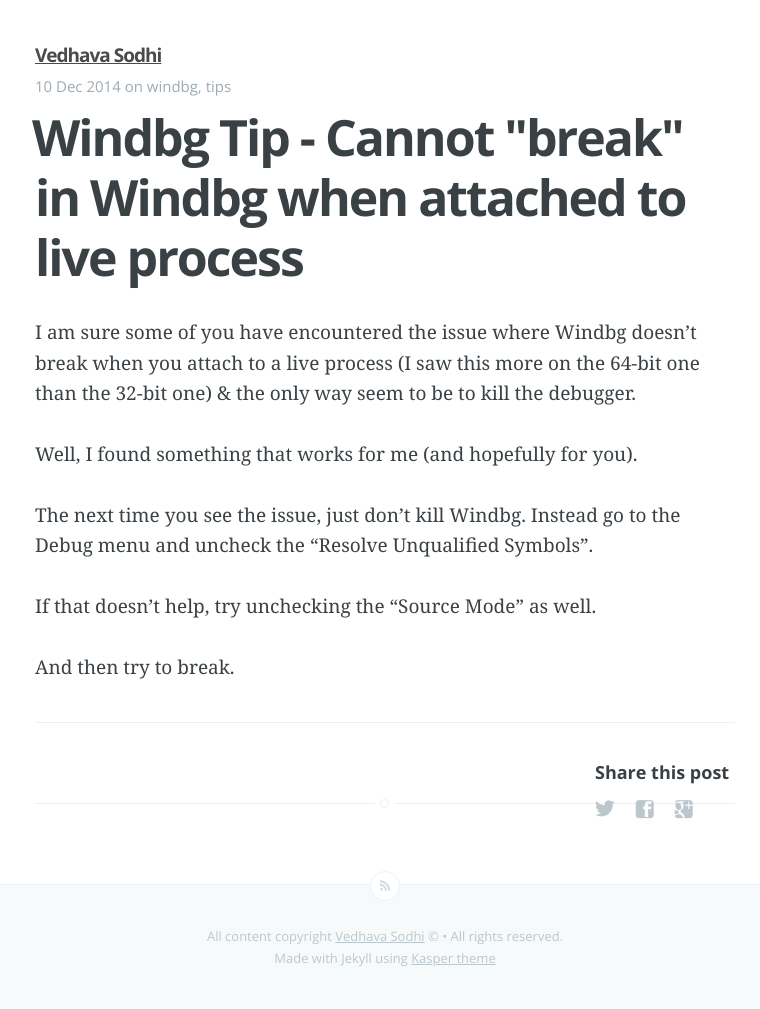
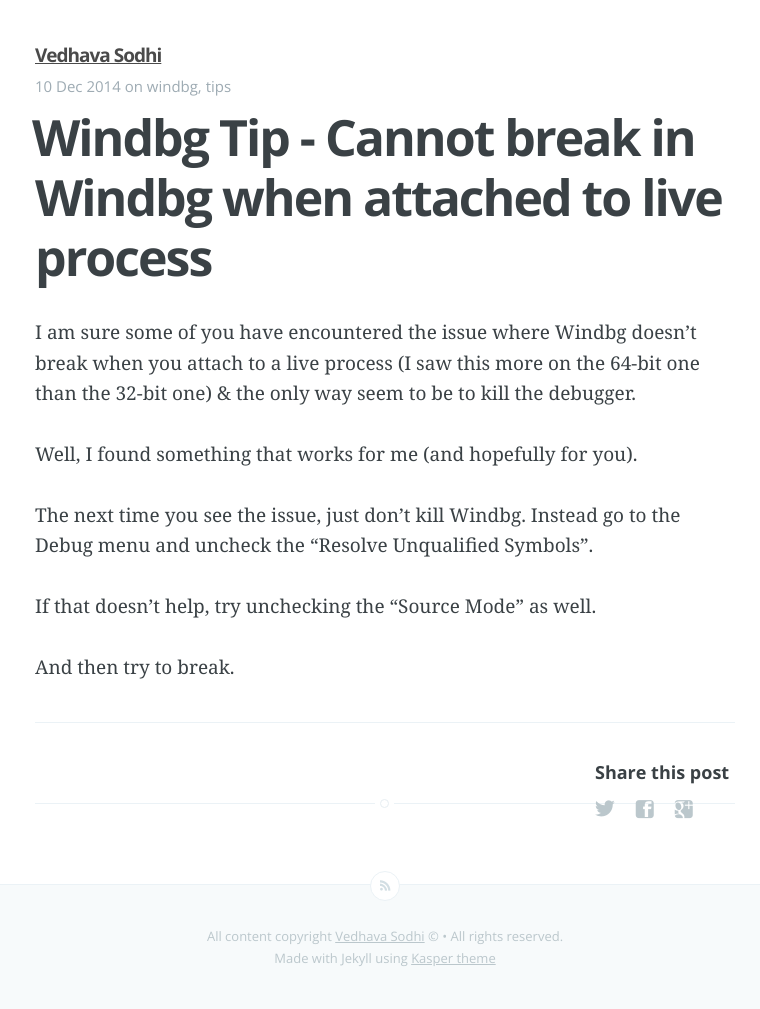
Before and after one commit to krishnabhargav/krishnabhargav.github.com, a Jekyll site: the page built from _posts/2014-12-10-Windbg-doesnt-break-tip.md, in a window 1280 px wide. Shown: the whole page, without its empty margins (255-1015 px from the left). Built offline with Jekyll 4.4.1, drawn with Linux system fonts in a browser that asks for light colours; Markdown is read by kramdown in place of the engine named in the settings.

Commit message:
Fix formatting issue

```diff
--- a/_posts/2014-12-10-Windbg-doesnt-break-tip.md
+++ b/_posts/2014-12-10-Windbg-doesnt-break-tip.md
@@ -1,6 +1,6 @@
 ---
 layout: post
-title: Windbg Tip - Cannot "break" in Windbg when attached to live process
+title: Windbg Tip - Cannot break in Windbg when attached to live process
 date: 2014-12-10 8:00 AM
 updated: 2014-12-10 8:00 AM
 comments: false
```
